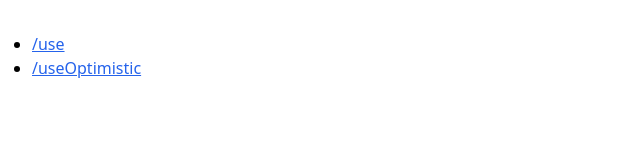
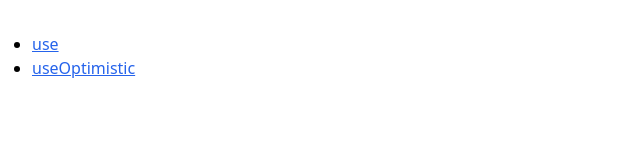
Before and after one commit to KoheiNishino/react19-playground, a Next.js app: page / in a window 1280 px wide. Shown: the top 160 px of the page, without its empty margins (0-640 px from the left). Built offline with nearby package versions, Linux system fonts and the light colour scheme.

Commit message:
✨ getPageDirectories

```diff
--- a/src/app/page.tsx
+++ b/src/app/page.tsx
@@ -1,19 +1,46 @@
+import { promises } from 'node:fs'
+import path from 'node:path'
+import process from 'node:process'
 import Link from 'next/link'
 import { cn } from './util/cn'
 
-const LINKS = ['/use', '/useOptimistic'] as const
+async function getPageDirectories(): Promise<string[]> {
+  const pageDirectories: string[] = []
+  const absoluteRootDir = path.join(process.cwd(), 'src/app')
 
-export default function Page() {
+  async function searchPages(dir: string) {
+    const items = await promises.readdir(dir)
+
+    if (items.includes('page.tsx') && dir !== absoluteRootDir) {
+      pageDirectories.push(path.relative(absoluteRootDir, dir))
+    }
+
+    await Promise.all(
+      items.map(async (item) => {
+        const fullPath = path.join(dir, item)
+        const stats = await promises.stat(fullPath)
+        if (stats.isDirectory()) {
+          await searchPages(fullPath)
+        }
+      }),
+    )
+  }
+
+  await searchPages(absoluteRootDir)
+  return pageDirectories
+}
+
+export default async function Page() {
   return (
     <main>
       <ul className={cn('list-disc p-8')}>
-        {LINKS.map(link => (
-          <li key={link}>
+        {(await getPageDirectories()).map(dir => (
+          <li key={dir}>
             <Link
               className={cn('text-blue-600 underline hover:text-blue-800')}
-              href={link}
+              href={dir}
             >
-              {link}
+              {dir}
             </Link>
           </li>
         ))}
```
